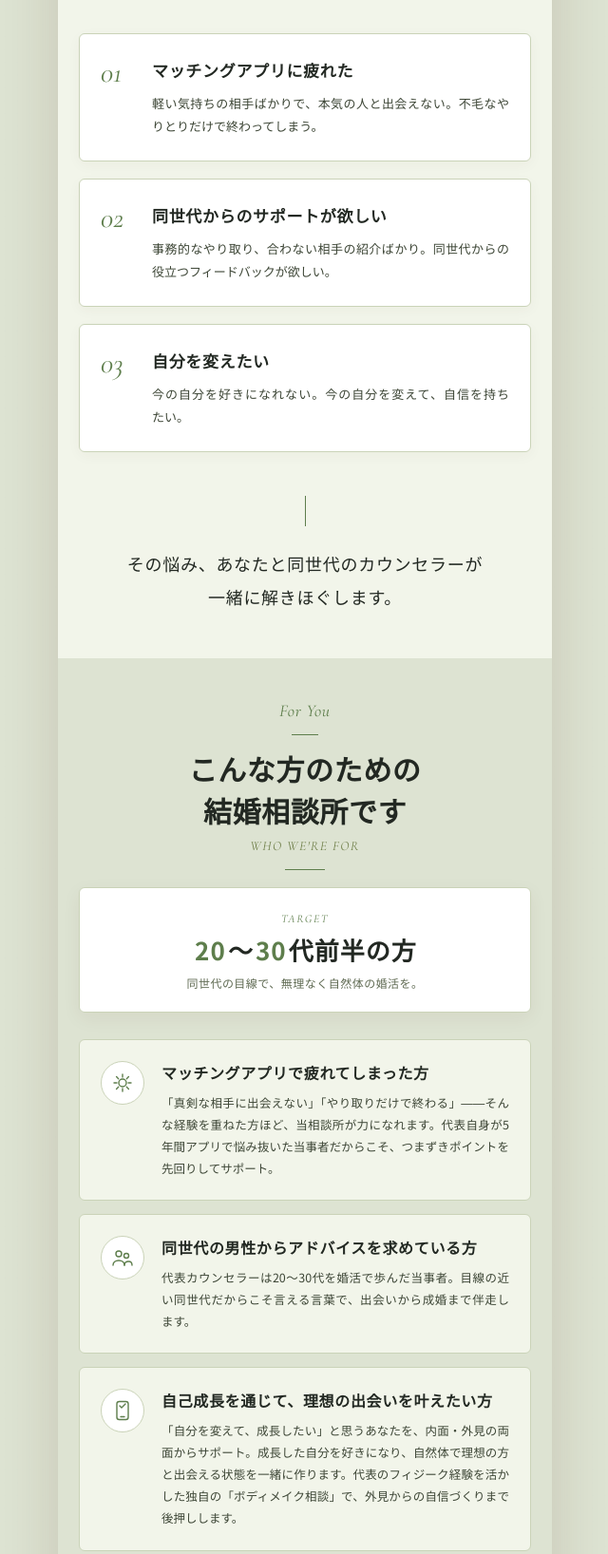
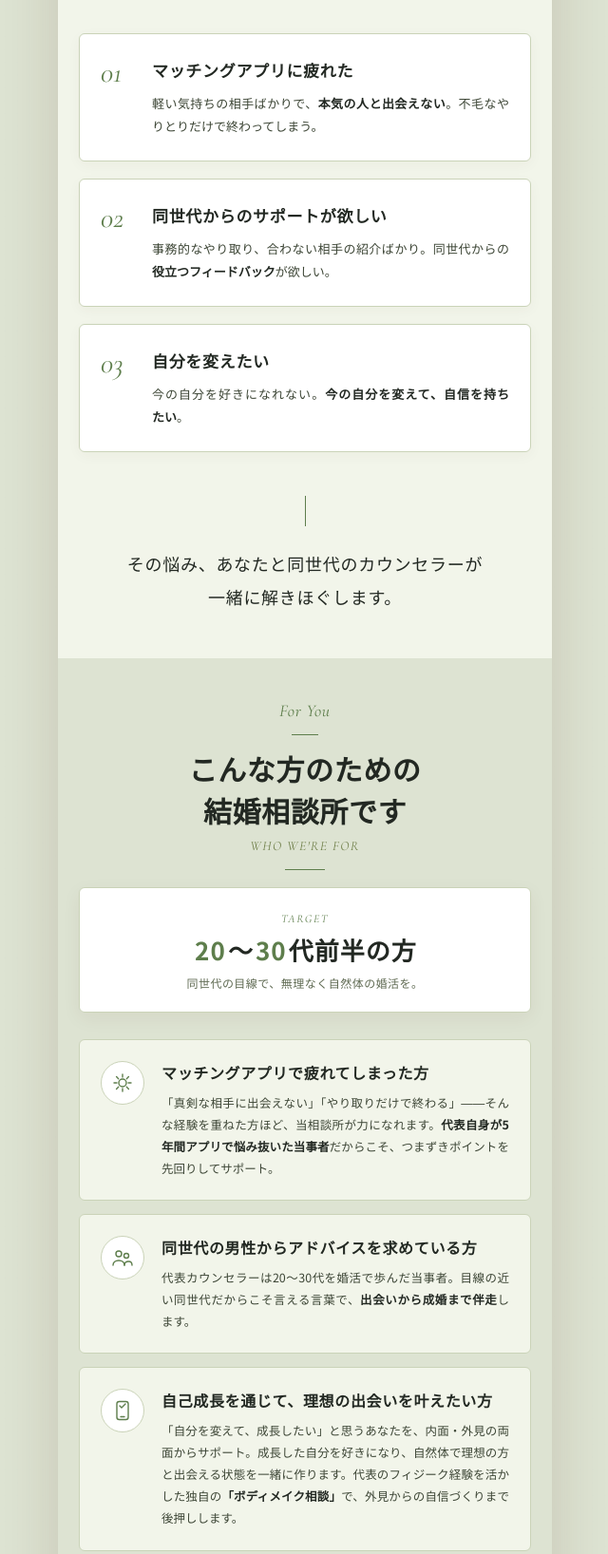
Before and after one commit to YosukeNishikawa/en-bloom-sun, a plain HTML site: page index.html in a window 1280 px wide. Shown: the part 1444-3080 px from the top of the page at 95% size, without its empty margins (319-959 px from the left). Drawn offline with nearby package versions, Linux system fonts and the light colour scheme; a web font is replaced by a local one.

Commit message:
Emphasize key phrases in body copy
Add a global strong style (bold + darker ink) and highlight one key phrase
per paragraph across the problem, for-you, and counselor sections to make
the main points scannable without over-emphasis.

Co-Authored-By: Claude Opus 4.7 <noreply@anthropic.com>

```diff
--- a/index.html
+++ b/index.html
@@ -157,6 +157,9 @@
   .counselor-body, .foryou-card p, .problem-card p, .faq-a, .step p{
     text-align: justify;
   }
+  .problem-card p strong, .foryou-card p strong, .counselor-body strong, .faq-a strong{
+    font-weight:700;color:var(--ink);
+  }
   .foryou-card h3, .step h3, .problem-card h3{
     word-break: keep-all;
     overflow-wrap: anywhere;
@@ -1093,21 +1096,21 @@
         <div class="num">01</div>
         <div>
           <h3>マッチングアプリに疲れた</h3>
-          <p>軽い気持ちの相手ばかりで、本気の人と出会えない。不毛なやりとりだけで終わってしまう。</p>
+          <p>軽い気持ちの相手ばかりで、<strong>本気の人と出会えない</strong>。不毛なやりとりだけで終わってしまう。</p>
         </div>
       </div>
       <div class="problem-card reveal" data-delay="2">
         <div class="num">02</div>
         <div>
           <h3>同世代からのサポートが欲しい</h3>
-          <p>事務的なやり取り、合わない相手の紹介ばかり。同世代からの役立つフィードバックが欲しい。</p>
+          <p>事務的なやり取り、合わない相手の紹介ばかり。同世代からの<strong>役立つフィードバック</strong>が欲しい。</p>
         </div>
       </div>
       <div class="problem-card reveal" data-delay="3">
         <div class="num">03</div>
         <div>
           <h3>自分を変えたい</h3>
-          <p>今の自分を好きになれない。今の自分を変えて、自信を持ちたい。</p>
+          <p>今の自分を好きになれない。<strong>今の自分を変えて、自信を持ちたい</strong>。</p>
         </div>
       </div>
     </div>
@@ -1135,7 +1138,7 @@
         </div>
         <div>
           <h3>マッチングアプリで疲れてしまった方</h3>
-          <p>「真剣な相手に出会えない」「やり取りだけで終わる」――そんな経験を重ねた方ほど、当相談所が力になれます。代表自身が5年間アプリで悩み抜いた当事者だからこそ、つまずきポイントを先回りしてサポート。</p>
+          <p>「真剣な相手に出会えない」「やり取りだけで終わる」――そんな経験を重ねた方ほど、当相談所が力になれます。<strong>代表自身が5年間アプリで悩み抜いた当事者</strong>だからこそ、つまずきポイントを先回りしてサポート。</p>
         </div>
       </div>
       <div class="foryou-card reveal reveal-right" data-delay="2">
@@ -1144,7 +1147,7 @@
         </div>
         <div>
           <h3>同世代の男性からアドバイスを求めている方</h3>
-          <p>代表カウンセラーは20〜30代を婚活で歩んだ当事者。目線の近い同世代だからこそ言える言葉で、出会いから成婚まで伴走します。</p>
+          <p>代表カウンセラーは20〜30代を婚活で歩んだ当事者。目線の近い同世代だからこそ言える言葉で、<strong>出会いから成婚まで伴走</strong>します。</p>
         </div>
       </div>
       <div class="foryou-card reveal reveal-left" data-delay="3">
@@ -1153,7 +1156,7 @@
         </div>
         <div>
           <h3>自己成長を通じて、理想の出会いを叶えたい方</h3>
-          <p>「自分を変えて、成長したい」と思うあなたを、内面・外見の両面からサポート。成長した自分を好きになり、自然体で理想の方と出会える状態を一緒に作ります。代表のフィジーク経験を活かした独自の「ボディメイク相談」で、外見からの自信づくりまで後押しします。</p>
+          <p>「自分を変えて、成長したい」と思うあなたを、内面・外見の両面からサポート。成長した自分を好きになり、自然体で理想の方と出会える状態を一緒に作ります。代表のフィジーク経験を活かした独自の<strong>「ボディメイク相談」</strong>で、外見からの自信づくりまで後押しします。</p>
         </div>
       </div>
     </div>
@@ -1178,10 +1181,10 @@
     <p class="counselor-quote reveal">「迷い、悩んだ <span class="accent">5年間</span>。<br>だからこそ、<br>あなたの気持ちが分かります。」</p>
 
     <div class="counselor-body reveal" data-delay="1">
-      <p>はじめまして、EN BLOOM SUN代表・西川です。私自身、マッチングアプリを5年間使い、多くの出会いと別れを経て、ようやく今の妻と結婚できました。</p>
-      <p>その過程で痛感したのは、「婚活は、自分を知ることや自己成長することが大事」ということ。プロフィールの整え方、相手選びの軸、初対面での振る舞い、関係を深めるコミュニケーション――そのひとつひとつに、私自身が失敗から学んだ実感があります。</p>
-      <p>当相談所では、代表・西川がマッチングアプリでの経験と、同世代に近い視点で、出会いから交際・成婚まで一貫して伴走します。オンラインで完結できるので、全国どこからでもご相談可能です。</p>
-      <p>無理に背伸びをせず、自然体のあなたで幸せに向かう。その伴走者になれたら幸いです。</p>
+      <p>はじめまして、EN BLOOM SUN代表・西川です。私自身、<strong>マッチングアプリを5年間使い</strong>、多くの出会いと別れを経て、ようやく今の妻と結婚できました。</p>
+      <p>その過程で痛感したのは、「婚活は、<strong>自分を知ることや自己成長することが大事</strong>」ということ。プロフィールの整え方、相手選びの軸、初対面での振る舞い、関係を深めるコミュニケーション――そのひとつひとつに、私自身が失敗から学んだ実感があります。</p>
+      <p>当相談所では、代表・西川がマッチングアプリでの経験と、同世代に近い視点で、<strong>出会いから交際・成婚まで一貫して伴走</strong>します。オンラインで完結できるので、全国どこからでもご相談可能です。</p>
+      <p>無理に背伸びをせず、<strong>自然体のあなたで幸せに向かう</strong>。その伴走者になれたら幸いです。</p>
     </div>
 
     <div class="profile-table reveal">
```
